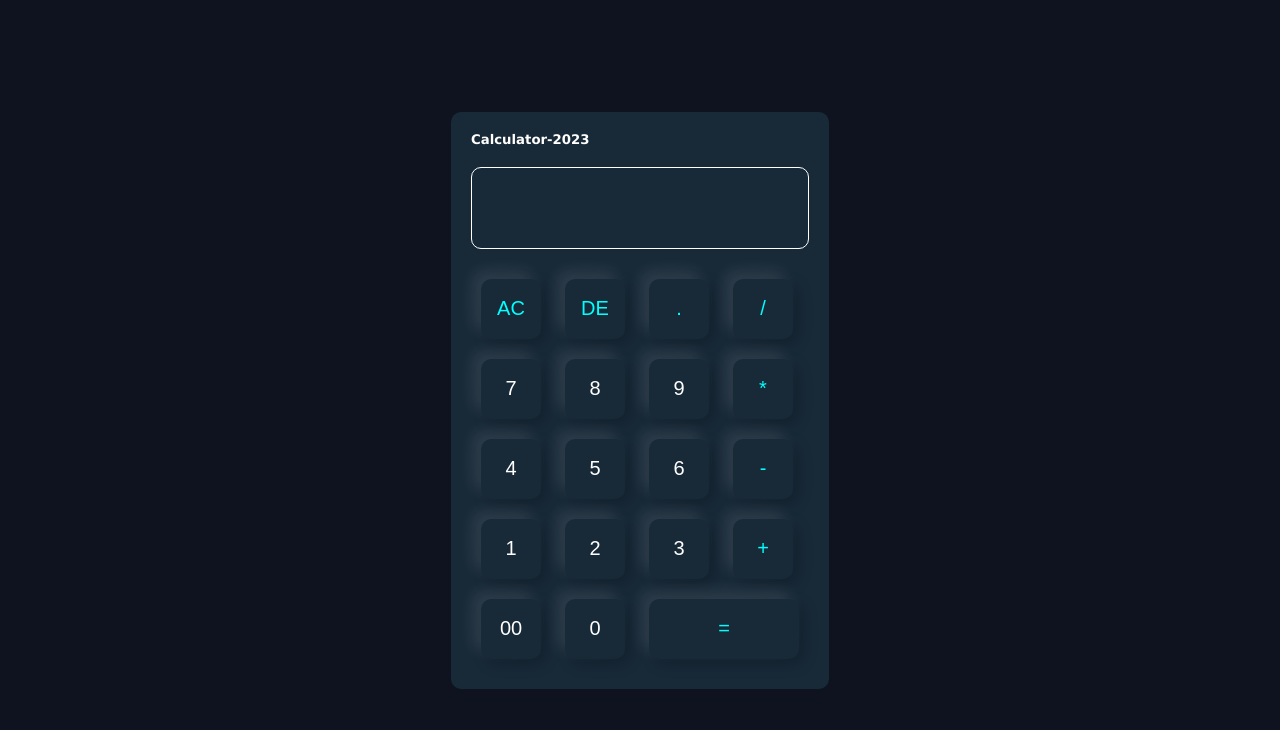
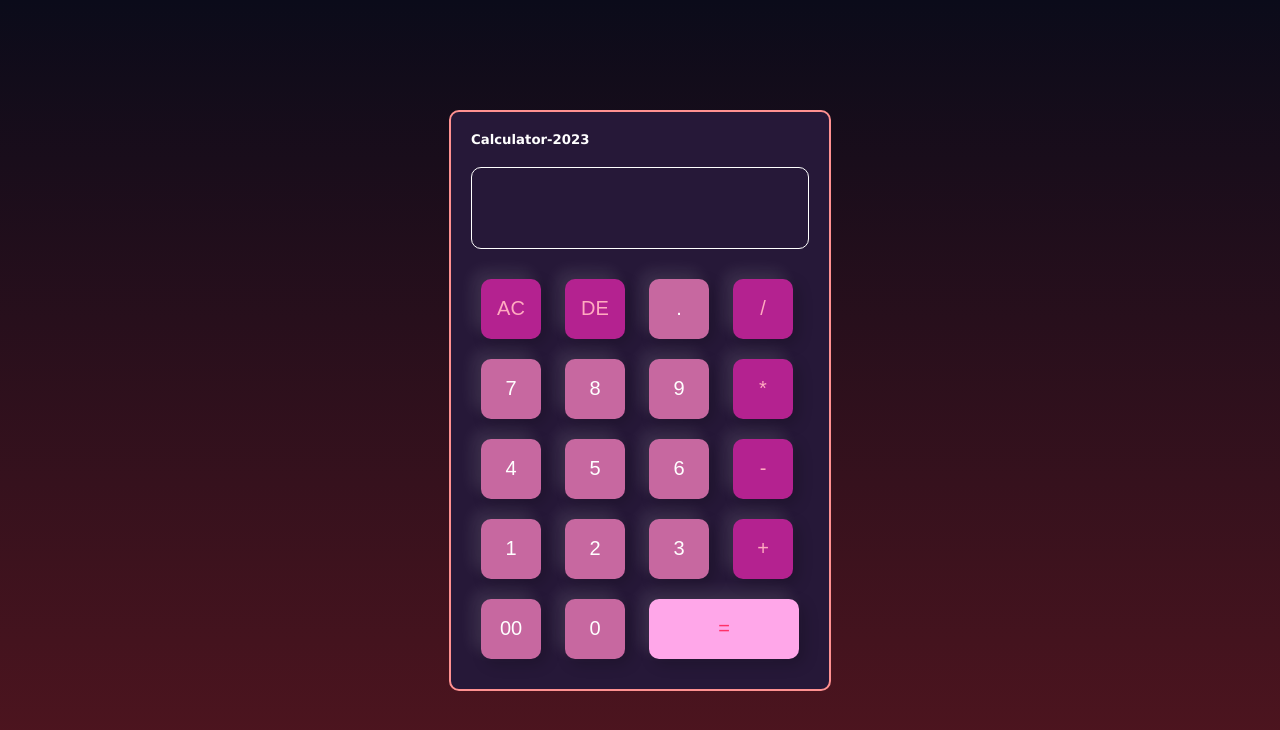
Before and after one commit to AnshuShetty/calculator.github.io, a plain HTML site: page index.html in a window 1280 px wide. Drawn offline with Linux system fonts and the light colour scheme.

Commit message:
new updated

```diff
--- a/Calculator project/style.css
+++ /dev/null
@@ -1,54 +0,0 @@
-*{
-    margin: 0;
-    padding: 0;
-    box-sizing: border-box;
-}
-.container{
-    width: 100%;
-    height: 100vh;
-    background-color: #0E131F;
-    display: flex;
-    justify-content: center;
-    align-items: center;
-}
-.calculator{
-    background-color: #182938;
-    padding: 20px;
-    border-radius: 10px;
-}
-.calculator form input{
-    border: 0;
-    outline: 0;
-    width: 60px;
-    height: 60px;
-    border-radius: 10px;
-    box-shadow: -8px -8px 15px rgba(255, 255, 255, 0.1), 5px 5px 15px rgba(0, 0, 0, 0.2);
-    background: transparent;
-    font-size: 20px;
-    color: white;
-    margin: 10px;
-    cursor: pointer;
-}
-form .display{
-    border: 1px solid white;
-    border-radius: 10px;
-    display: flex;
-    justify-content: flex-end;
-    margin: 20px 0;
-}
-form .display input{
-    text-align: right;
-    flex: 1;
-    font-size: 45px;
-    box-shadow: none;
-}
-form input.equal{
-    width: 150px;
-}
-form input.operator{
-    color: aqua;
-}
-.container .calculator h5{
-    color: white;
-    font-family:Verdana, Geneva, Tahoma, sans-serif;
-}
--- a/index.html
+++ b/index.html
@@ -6,6 +6,7 @@
     <meta name="viewport" content="width=device-width, initial-scale=1.0">
     <title>Calculator</title>
     <link rel="stylesheet" href="style.css">
+    <link rel="shortcut icon" type="image/png" href="calclogo.png">
 </head>
 <body>
     <div class="container">
@@ -16,34 +17,34 @@
                 <div class="display">
                    <input type="text" name="display">
                 </div>
-                <div>
-                    <input type="button" value="AC" onclick="display.value = '' " class="operator">
-                    <input type="button" value="DE" onclick="display.value = display.value.toString().slice(0,-1) " class="operator">
-                    <input type="button" value="." onclick="display.value += '.' " class="operator">
-                    <input type="button" value="/" onclick="display.value += '/' " class="operator">
+                <div class="value">
+                    <input type="button"  value="AC" class="signs" onclick="display.value = '' " class="operator">
+                    <input type="button"  value="DE" class="signs" onclick="display.value = display.value.toString().slice(0,-1) " class="operator">
+                    <input type="button" class="btn" value="." onclick="display.value += '.' " class="operator">
+                    <input type="button"  value="/" class="signs" onclick="display.value += '/' " class="operator">
                 </div>
-                <div>
-                    <input type="button" value="7" onclick="display.value += '7' ">
-                    <input type="button" value="8" onclick="display.value += '8' ">
-                    <input type="button" value="9" onclick="display.value += '9' ">
-                    <input type="button" value="*" onclick="display.value += '*' " class="operator">
+                <div class="value">
+                    <input type="button" class="btn" value="7" onclick="display.value += '7' ">
+                    <input type="button" class="btn" value="8" onclick="display.value += '8' ">
+                    <input type="button" class="btn" value="9" onclick="display.value += '9' ">
+                    <input type="button" class="signs" value="*" onclick="display.value += '*' " class="operator">
                 </div>
-                <div>
-                    <input type="button" value="4" onclick="display.value += '4' ">
-                    <input type="button" value="5" onclick="display.value += '5' ">
-                    <input type="button" value="6" onclick="display.value += '6' ">
-                    <input type="button" value="-" onclick="display.value += '-' " class="operator">
+                <div class="value">
+                    <input type="button" class="btn" value="4" onclick="display.value += '4' ">
+                    <input type="button" class="btn" value="5" onclick="display.value += '5' ">
+                    <input type="button" class="btn" value="6" onclick="display.value += '6' ">
+                    <input type="button" class="signs" value="-" onclick="display.value += '-' " class="operator">
                 </div>
-                <div>
-                    <input type="button" value="1" onclick="display.value += '1' ">
-                    <input type="button" value="2" onclick="display.value += '2' ">
-                    <input type="button" value="3" onclick="display.value += '3' ">
-                    <input type="button" value="+" onclick="display.value += '+' " class="operator">
+                <div class="value">
+                    <input type="button" class="btn" value="1" onclick="display.value += '1' ">
+                    <input type="button" class="btn" value="2" onclick="display.value += '2' ">
+                    <input type="button" class="btn" value="3" onclick="display.value += '3' ">
+                    <input type="button" class="signs" value="+" onclick="display.value += '+' " class="operator">
                 </div>
-                <div>
-                    <input type="button" value="00" onclick="display.value += '00' ">
-                    <input type="button" value="0" onclick="display.value += '0' ">
-                    <input type="button" value="=" onclick="display.value = eval(display.value) " class="equal operator">
+                <div class="value">
+                    <input type="button" value="00" class="btn"  onclick="display.value += '00' ">
+                    <input type="button" value="0"  class="btn" onclick="display.value += '0' ">
+                    <input type="button" value="="   onclick="display.value = eval(display.value) " class="equal operator">
                 </div>
             </form>
         </div>
--- a/style.css
+++ b/style.css
@@ -6,13 +6,14 @@
 .container{
     width: 100%;
     height: 100vh;
-    background-color: #0E131F;
+    background: linear-gradient(rgb(11, 11, 26), rgb(82, 21, 31));
     display: flex;
     justify-content: center;
     align-items: center;
 }
 .calculator{
-    background-color: #182938;
+    background-color: #261838;
+    border: 2px solid rgb(255, 145, 145);
     padding: 20px;
     border-radius: 10px;
 }
@@ -46,9 +47,21 @@ form input.equal{
     width: 150px;
 }
 form input.operator{
-    color: aqua;
+    color: rgb(255, 0, 191);
 }
 .container .calculator h5{
     color: white;
     font-family:Verdana, Geneva, Tahoma, sans-serif;
 }
+.value .btn {
+    background-color: rgb(199, 104, 160);
+}
+
+.value .signs{
+    background-color:rgb(180, 34, 144) ;
+    color: #ffaac0;
+}
+.value .equal{
+    background-color:rgb(255, 167, 233) ;
+    color: #ff3168;
+}
```
Also changed, not shown: Calculator project/index.html (deleted, +0 -52 lines), calclogo.png (added).
